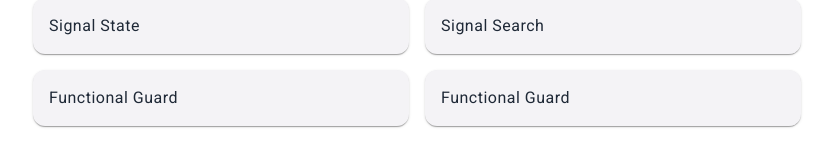
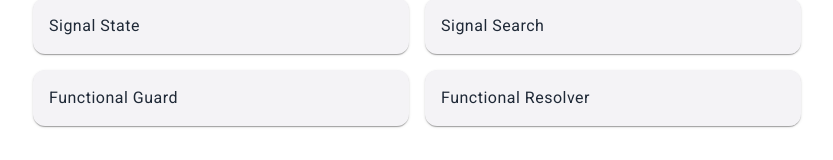
Before and after one commit to angular-devs-france/workshop-migration, an Angular app: page / in a window 1280 px wide. Shown: the part 178-338 px from the top of the page, without its empty margins (223-1056 px from the left). Built offline with nearby package versions, Linux system fonts and the light colour scheme.

Commit message:
fix: typo

```diff
--- a/src/app/technical/home/home.component.html
+++ b/src/app/technical/home/home.component.html
@@ -87,7 +87,7 @@
     <a routerLink="/functional-resolver">
       <mat-card>
         <mat-card-header>
-          Functional Guard
+          Functional Resolver
         </mat-card-header>
         <mat-card-content>
 
```
